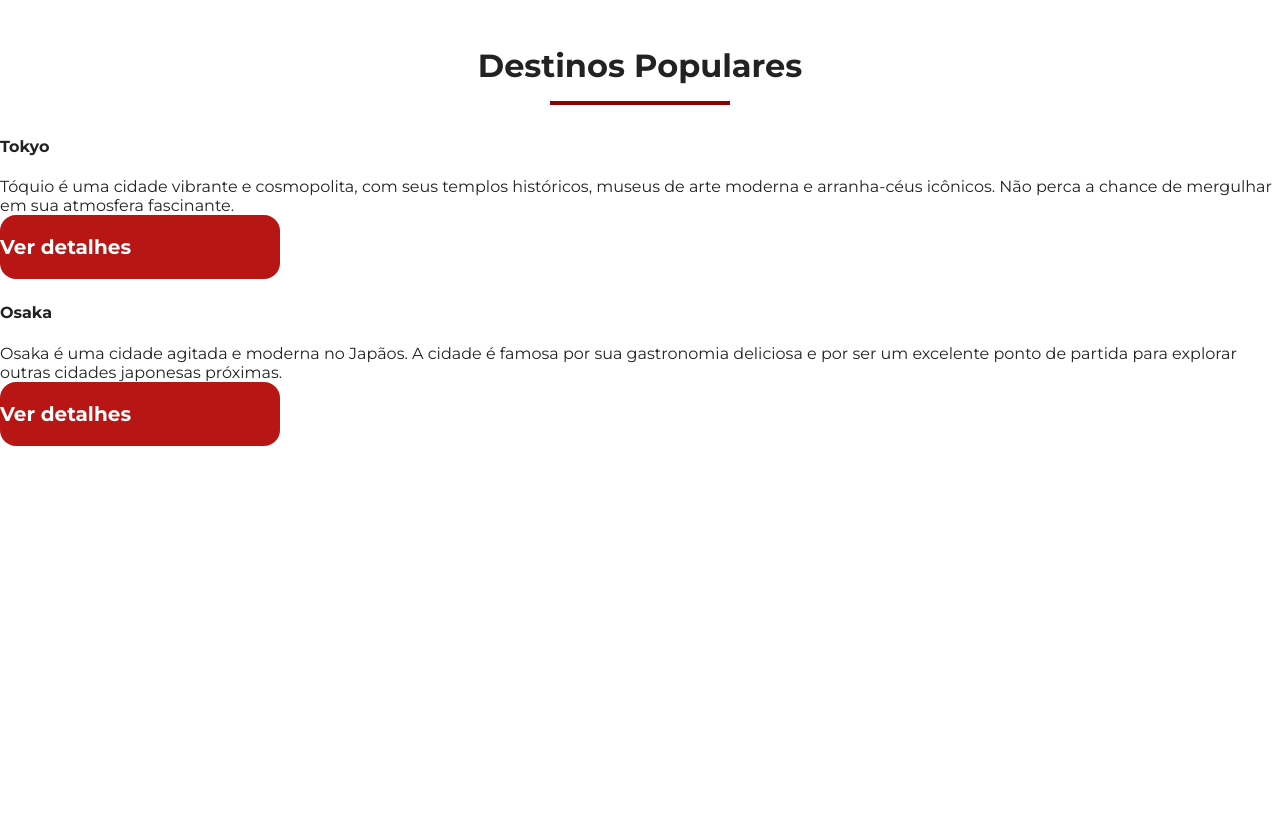
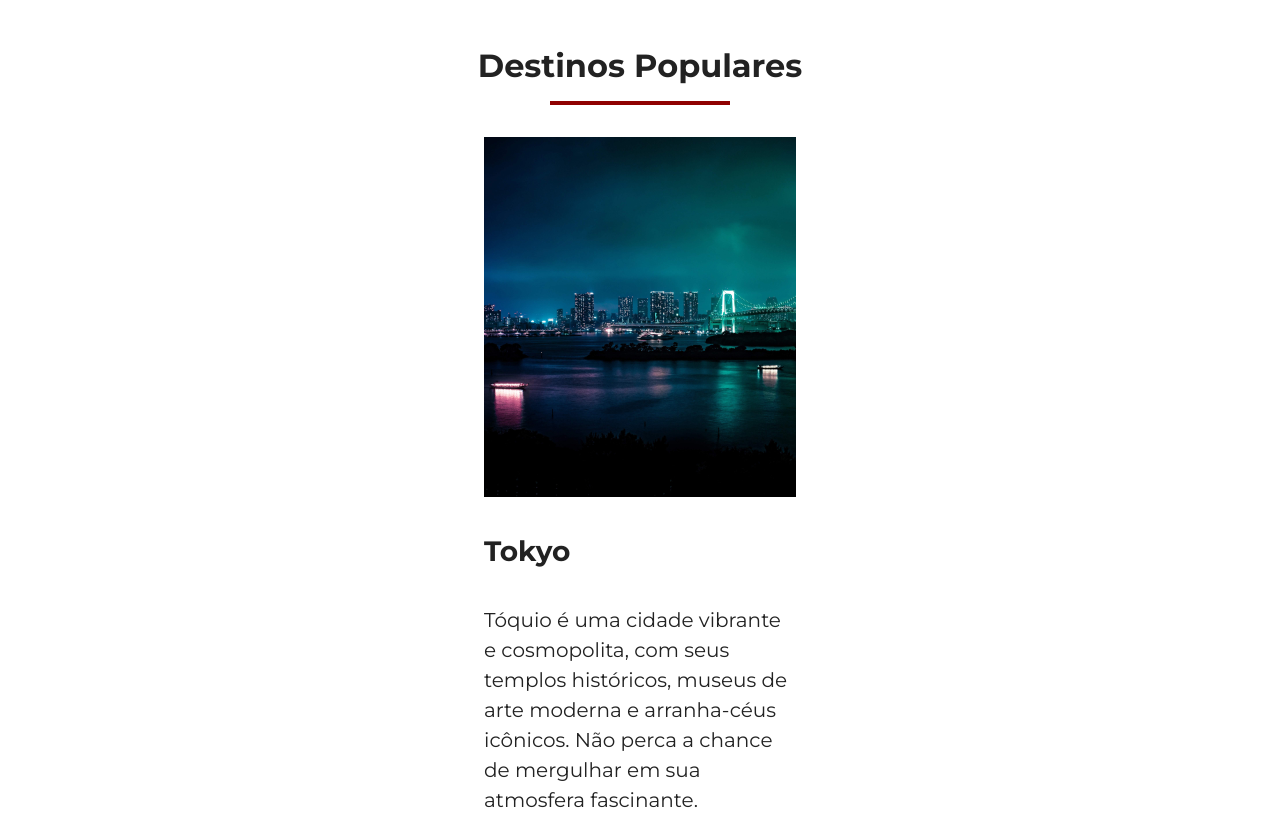
Before and after one commit to alexandre-costa-81/jornada-viagens, a plain HTML site: page index.html in a window 1280 px wide. Shown: the part 2560-3378 px from the top of the page. Before the commit the page ends 3030 px from the top, so only its background shows below. Drawn offline with Linux system fonts and the light colour scheme.

Commit message:
adiciona estilos e imagens para os destinos Tóquio e Osaka

```diff
--- a/css/destinations.css
+++ b/css/destinations.css
@@ -1,7 +1,50 @@
+.destinations-itens {
+  display: flex;
+  flex-direction: column;
+  align-items: center;
+  gap: 24px;
+}
+
+.destinations-itens .item {
+  width: 312px;
+  height: 100%;
+  box-sizing: border-box;
+}
+
 .destinations-itens .item header {
   display: block;
   background-color: transparent;
   position: static;
   padding: 0;
   margin-bottom: 24px;
+  text-align: start;
 }
+
+.destinations-itens .item .img-item {
+  width: 312px;
+  height: 360px;
+}
+
+.destinations-itens .item .tokyo {
+  background: url(../img/tokyo-mobile.jpg) no-repeat center/cover;
+}
+
+.destinations-itens .item .osaka {
+  background: url(../img/osaka-mobile.jpg) no-repeat center/cover;
+}
+
+.destinations-itens .item a.button {
+  text-align: center;
+}
+
+.destinations-itens .item h4 {
+  font-size: 28px;
+  font-weight: var(--title-weight);
+}
+
+.destinations-itens .item p {
+  font-size: 20px;
+  font-weight: var(--texts-weight);
+  line-height: 1.5;
+  margin-bottom: 24px;
+}
--- a/index.html
+++ b/index.html
@@ -176,7 +176,7 @@
       <div class="destinations-itens">
         <article class="item">
           <header>
-            <div class="img-item"></div>
+            <div class="img-item tokyo"></div>
             <h4>Tokyo</h4>
             <p>
               Tóquio é uma cidade vibrante e cosmopolita, com seus templos
@@ -188,7 +188,7 @@
         </article>
         <article class="item">
           <header>
-            <div class="img-item"></div>
+            <div class="img-item osaka"></div>
             <h4>Osaka</h4>
             <p>
               Osaka é uma cidade agitada e moderna no Japãos. A cidade é famosa
```
